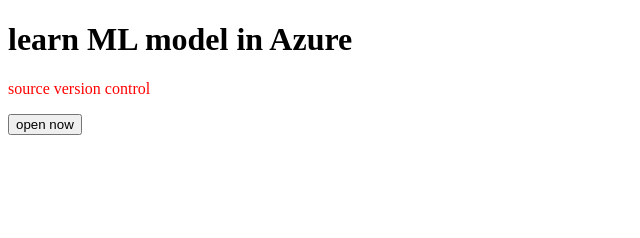
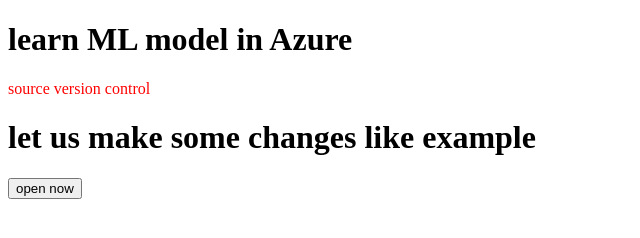
Before and after one commit to krishnan2704/git-handson-aug, a plain HTML site: page index.html in a window 1280 px wide. Shown: the whole page, without its empty margins (0-640 px from the left). Drawn offline with Linux system fonts and the light colour scheme.

Commit message:
added new h1 tag

```diff
--- a/index.html
+++ b/index.html
@@ -4,6 +4,7 @@
 <body>
     <h1>learn ML model in Azure</h1>
     <p style="color:red">source version control</p>
+    <h1>let us make some changes like example</h1>
     <button>open now</button>
 </body>
 
```
